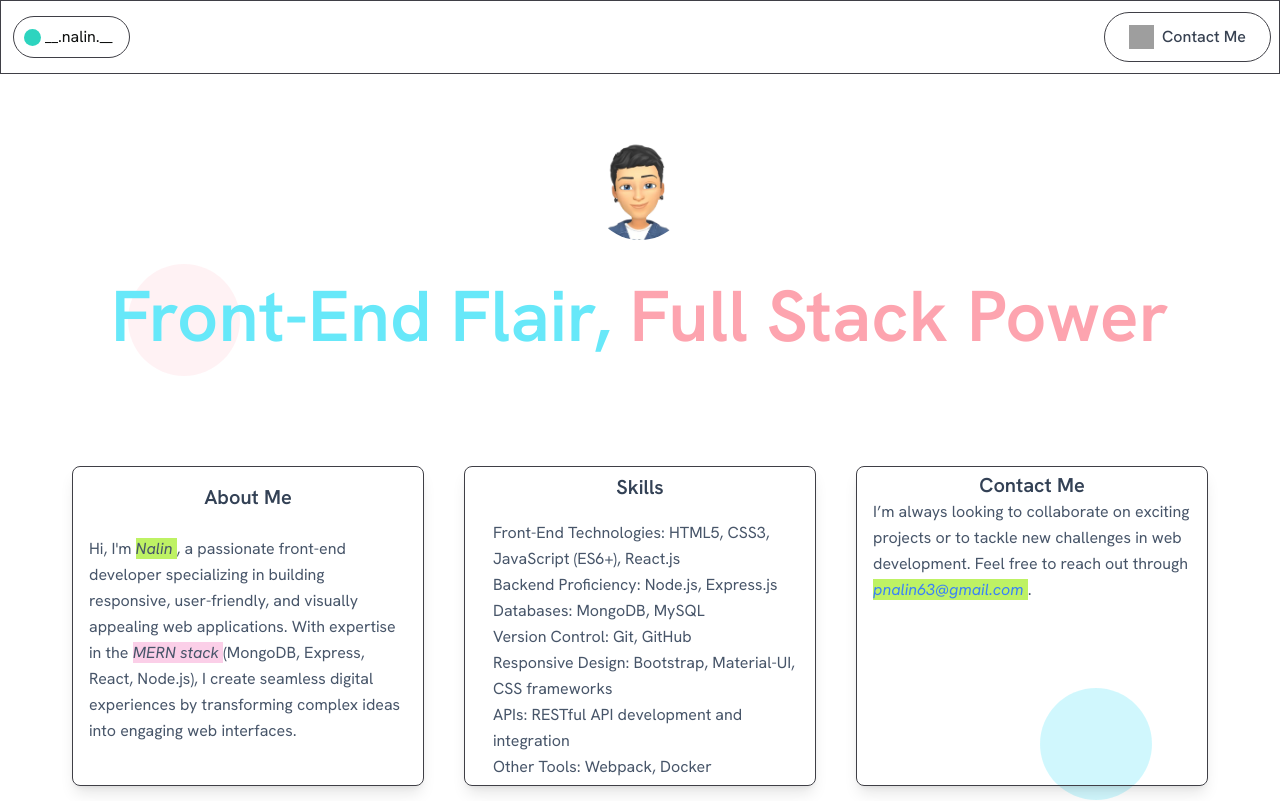
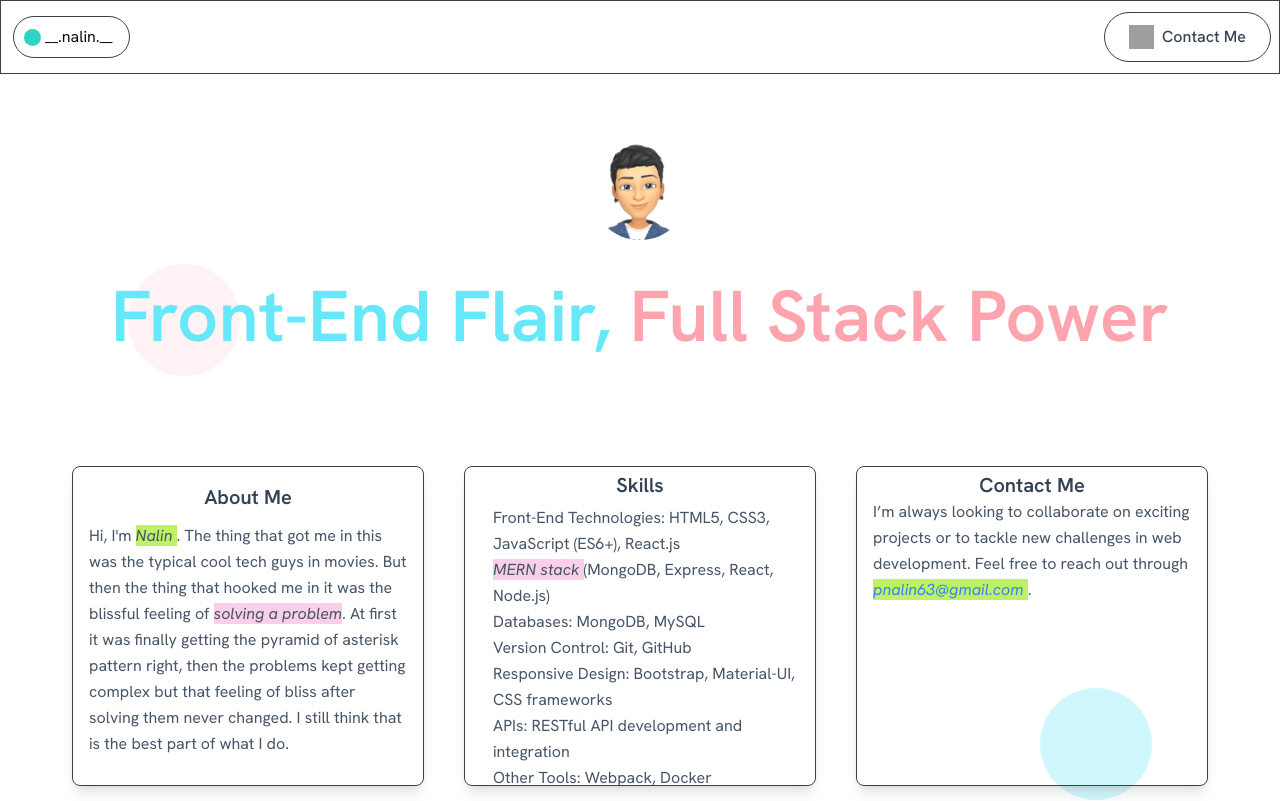
Before and after one commit to NalinPradhan/profilepage, a React (Create React App) app: page / in a window 1280 px wide. Shown: the top 801 px of the page. Built offline with nearby package versions, Linux system fonts and the light colour scheme; grey boxes are pictures that could not be loaded.

Commit message:
Update intro.jsx
better about me

```diff
--- a/src/components/intro.jsx
+++ b/src/components/intro.jsx
@@ -45,7 +45,7 @@ function Intro() {
   <div className="border grid rounded-lg border-zinc-700 m-3 shadow-lg h-80  p-4 text-slate-600 justify-center">
     <div className="text-xl text-slate-700 flex sm:justify-center font-semibold">About Me</div>
     <p className="leading-relaxed overflow-hidden text-ellipsis">
-      Hi, I'm <em className="bg-lime-300"> Nalin </em>, a passionate front-end developer specializing in building responsive, user-friendly, and visually appealing web applications. With expertise in the <em className="bg-pink-200"> MERN stack </em> (MongoDB, Express, React, Node.js), I create seamless digital experiences by transforming complex ideas into engaging web interfaces.
+      Hi, I'm <em className="bg-lime-300"> Nalin </em>. The thing that got me in this was the typical cool tech guys in movies. But then the thing that hooked me in it was the blissful feeling of <em className="bg-pink-200">solving a problem</em>. At first it was finally getting the pyramid of asterisk pattern right, then the problems kept getting complex but that feeling of bliss after solving them never changed. I still think that is the best part of what I do.
     </p>
   </div>
 
@@ -54,7 +54,7 @@ function Intro() {
     <p className="leading-relaxed overflow-hidden text-ellipsis">
       <ul className="list-disc pl-3">
         <li>Front-End Technologies: HTML5, CSS3, JavaScript (ES6+), React.js</li>
-        <li>Backend Proficiency: Node.js, Express.js</li>
+        <li><em className="bg-pink-200"> MERN stack </em> (MongoDB, Express, React, Node.js)</li>
         <li>Databases: MongoDB, MySQL</li>
         <li>Version Control: Git, GitHub</li>
         <li>Responsive Design: Bootstrap, Material-UI, CSS frameworks</li>
```
